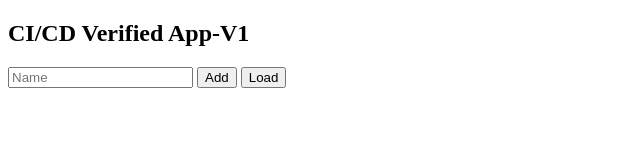
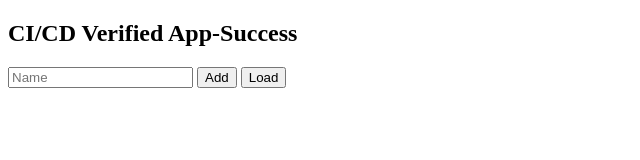
Before and after one commit to sk76/demoapp, a plain HTML site: page frontend/index.html in a window 1280 px wide. Shown: the full height of the page, 0-640 px from the left. Drawn offline with Linux system fonts and the light colour scheme.

Commit message:
success-1

```diff
--- a/frontend/index.html
+++ b/frontend/index.html
@@ -1,7 +1,7 @@
 <!DOCTYPE html>
 <html>
 <body>
-  <h2>CI/CD Verified App-V1</h2>
+  <h2>CI/CD Verified App-Success</h2>
 
   <input id="name" placeholder="Name">
   <button onclick="add()">Add</button>
```
